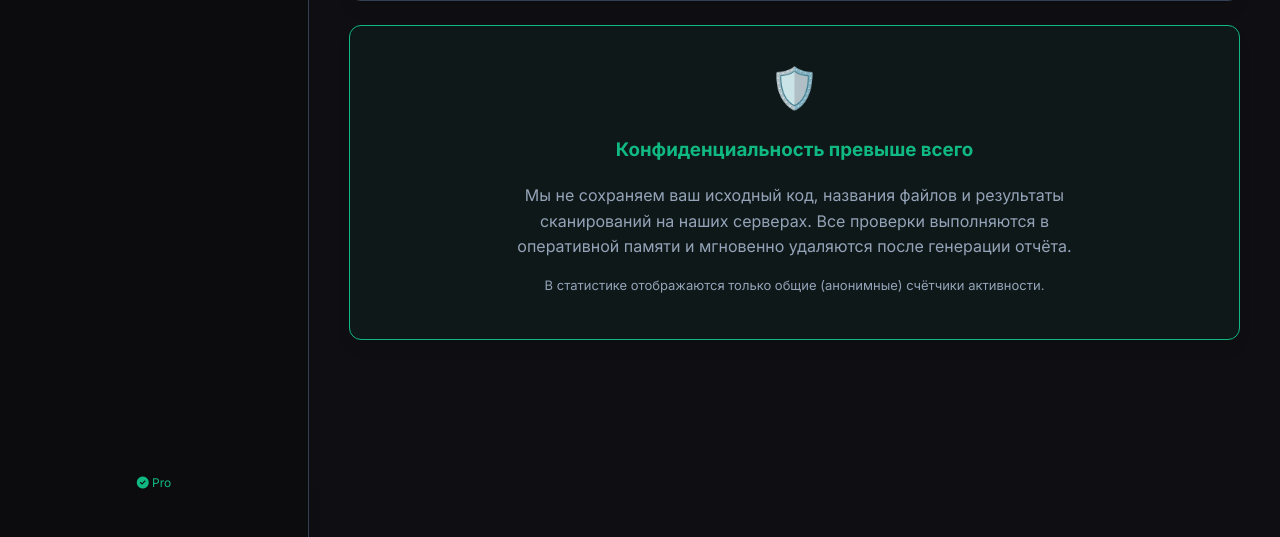
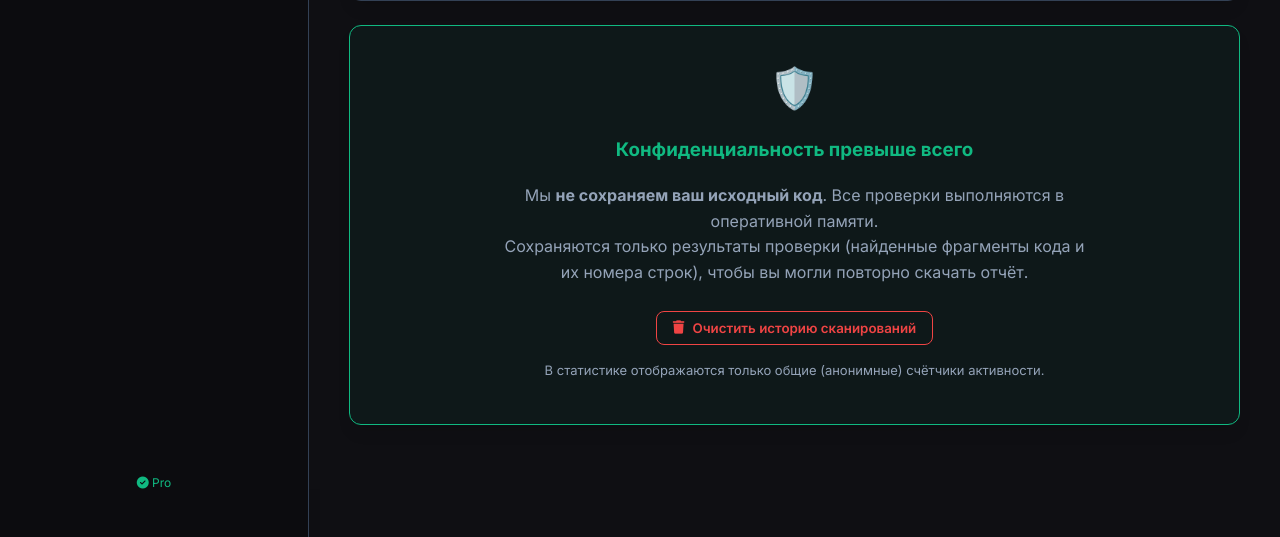
Before and after one commit to Tikeyphoto/ai-secscan, a Flask app: template templates/profile.html in a window 1280 px wide, after a click on "Статистика". Shown: the part 761-1298 px from the top of the page. Run offline with Flask 3, Linux system fonts and the light colour scheme; the template is opened without the code that fills it, so the values that code supplies are empty.

Commit message:
fix(security): address all High/Medium audit findings (SEC 01-06)
- SEC 01: Fixed DOM XSS via escapeHTML in findings rendering.
- SEC 02: Secured session cookie (Secure, HttpOnly, SameSite=Lax).
- SEC 03: Added HSTS, X-Frame-Options, X-Content-Type-Options, Referrer-Policy.
- SEC 04: Honest privacy text + 'Clear History' button + /api/clear_history.
- SEC 05: Masked API keys in UI + /api/get_full_key with confirmation.
- SEC 06: Removed raw JSON echo from GitHub Actions CI logs.

```diff
--- a/templates/profile.html
+++ b/templates/profile.html
@@ -268,8 +268,10 @@
                         <div style="font-size: 40px; margin-bottom: 15px;">🛡️</div>
                         <h3 style="color: #10b981; margin-top: 0;">Конфиденциальность превыше всего</h3>
                         <p style="color: var(--text-muted); max-width: 600px; margin: 0 auto; line-height: 1.6;">
-                            Мы не сохраняем ваш исходный код, названия файлов и результаты сканирований на наших серверах.
-                            Все проверки выполняются в оперативной памяти и мгновенно удаляются после генерации отчёта.
+                            Мы <strong>не сохраняем ваш исходный код</strong>. Все проверки выполняются в оперативной памяти.<br>
+                            Сохраняются только результаты проверки (найденные фрагменты кода и их номера строк), чтобы вы могли повторно скачать отчёт.
+                            <br><br>
+                            <button class="btn" style="background: transparent; border: 1px solid var(--danger); color: var(--danger); padding: 8px 16px;" onclick="clearHistory()"><i class="fa-solid fa-trash"></i> Очистить историю сканирований</button>
                         </p>
                         <p style="color: var(--text-muted); font-size: 13px; margin-top: 15px;">
                             В статистике отображаются только общие (анонимные) счётчики активности.
```
